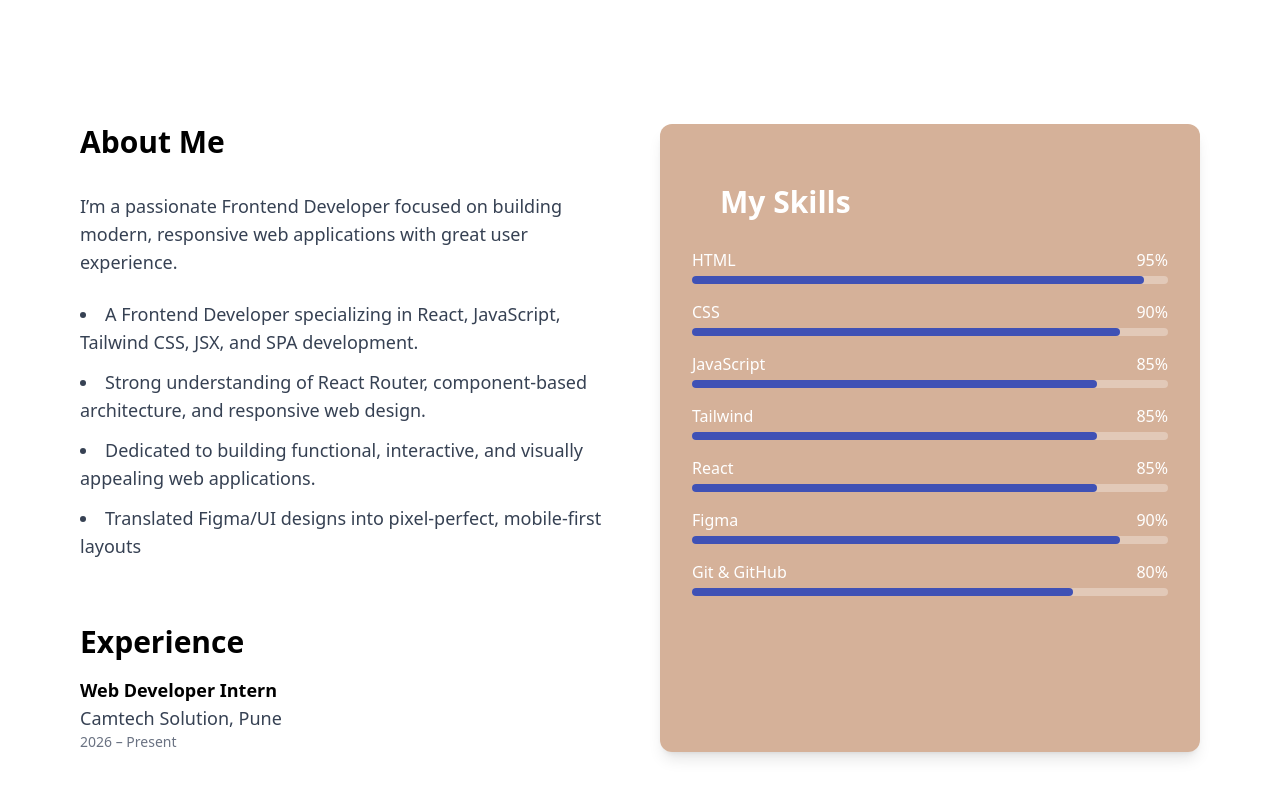
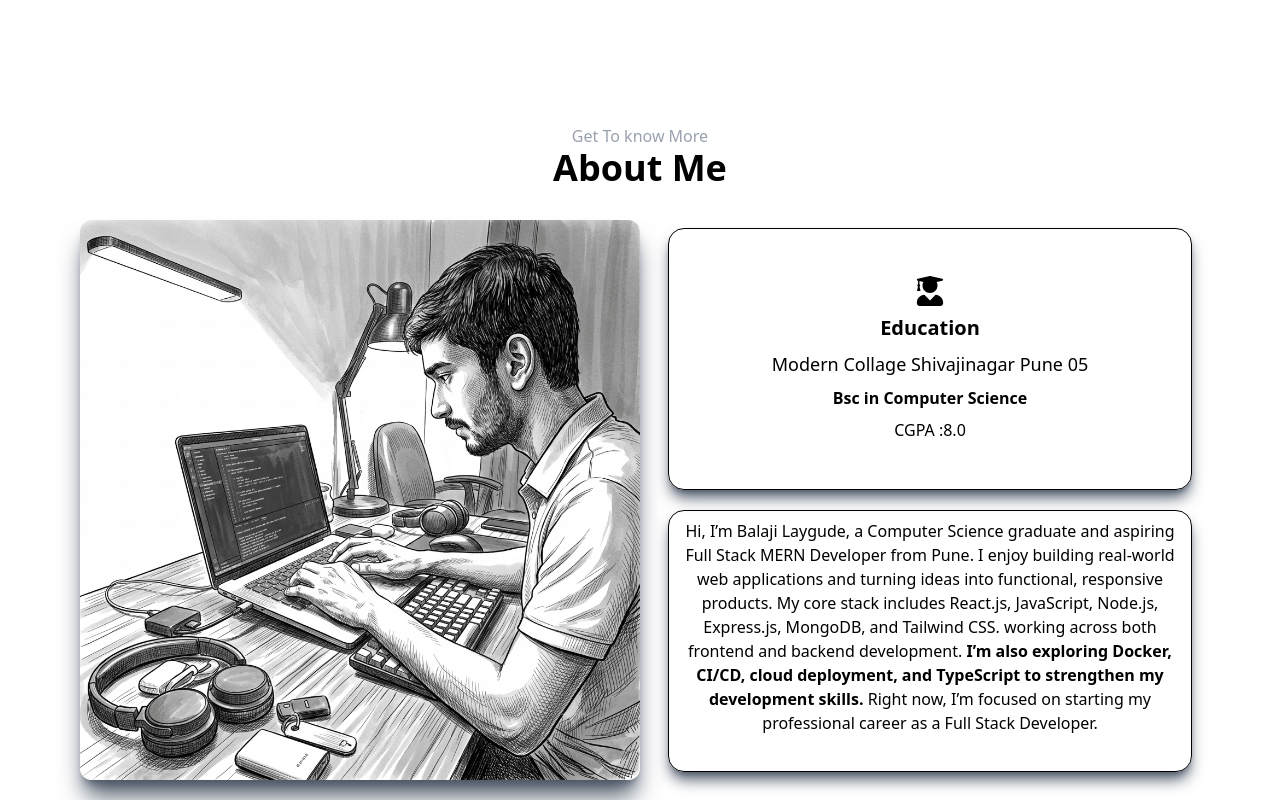
Before and after one commit to balajilaygude/Balaji-s_Portpolio, a React (Vite) app: page / in a window 1280 px wide. Shown: the part 1440-2240 px from the top of the page. Built offline with nearby package versions, Linux system fonts and the light colour scheme.

Commit message:
About is Done

```diff
--- a/src/components/About.jsx
+++ b/src/components/About.jsx
@@ -1,3 +1,6 @@
+import { PiMedal } from "react-icons/pi";
+import { FaUserGraduate } from "react-icons/fa";
+
 export default function About() {
   const skills = [
     { name: "HTML", level: 95 },
@@ -10,48 +13,40 @@ export default function About() {
   ];
 
   return (
-    <section
-      id="about"
-      className="px-6 md:px-20 py-16 grid md:grid-cols-2 gap-10"
-    >
+    <section id="about" className="px-6 md:px-20 py-16 gap-10">
       <div>
-        <h2 className="text-3xl font-bold mb-8">About Me</h2>
-        <ul className="mb-6 text-lg space-y-3 list-disc list-inside text-gray-700">
-          <p className="text-lg text-gray-700 mb-6">
-            I’m a passionate Frontend Developer focused on building modern,
-            responsive web applications with great user experience.
-          </p>
-          <li>
-            {" "}
-            A Frontend Developer specializing in React, JavaScript, Tailwind
-            CSS, JSX, and SPA development.
-          </li>
-          <li>
-            {" "}
-            Strong understanding of React Router, component-based architecture,
-            and responsive web design.
-          </li>
-          <li>
-            {" "}
-            Dedicated to building functional, interactive, and visually
-            appealing web applications.
-          </li>
-          <li>
-            {" "}
-            Translated Figma/UI designs into pixel-perfect, mobile-first layouts
-          </li>
-        </ul>
+        <p className="text-gray-400 text-center">Get To know More</p>
+        <h2 className="text-4xl text-center font-bold mb-8">About Me</h2>
+        <div className="flex flex-col w-full lg:flex-row gap-5">
+          <img
+            src="/pic.png"
+            alt=""
+            className="lg:w-3/6 w-full rounded-xl shadow-xl shadow-gray-600"
+          />
 
-        <h2 className="text-3xl font-bold mt-16 mb-4">Experience</h2>
-
-        <div className="text-lg">
-          <p className="font-semibold">Web Developer Intern</p>
-          <p className="text-gray-700">Camtech Solution, Pune</p>
-          <p className="text-sm text-gray-500">2026 – Present</p>
+          <div className="grid grid-rows-2 w-full lg:w-3/6 p-2 gap-5">
+            {/* <div className=" flex flex-col gap-2 items-center justify-center rounded-2xl border">
+              <PiMedal className="text-3xl" />
+              <h2 className="text-xl font-semibold">Experience</h2>
+              <p className="text-lg">Camtech Solutions Pvt. Ltd.</p>
+              <h3 className="font-semibold">Frontend Developer</h3>
+              <p>Jan 2026 – May 2026</p>
+            </div> */}
+            <div className=" flex flex-col gap-2 items-center justify-center rounded-2xl border p-2 shadow-lg shadow-gray-600">
+              <FaUserGraduate className="text-3xl" />
+              <h2 className="text-xl font-semibold">Education</h2>
+              <p className="text-lg">Modern Collage Shivajinagar Pune 05</p>
+              <h3 className="font-semibold">Bsc in Computer Science</h3>
+              <p>CGPA :8.0</p>
+            </div>
+            <p className="border rounded-2xl p-2 text-center shadow-lg shadow-gray-600">
+              Hi, I’m Balaji Laygude, a Computer Science graduate and aspiring Full Stack MERN Developer from Pune. I enjoy building real-world web applications and turning ideas into functional, responsive products. My core stack includes React.js, JavaScript, Node.js, Express.js, MongoDB, and Tailwind CSS. working across both frontend and backend development. <span className="font-semibold">I’m also exploring Docker, CI/CD, cloud deployment, and TypeScript to strengthen my development skills.</span> Right now, I’m focused on starting my professional career as a Full Stack Developer.
+            </p>
+          </div>
         </div>
       </div>
 
-      <div className="bg-amber-800/40 p-8 rounded-xl text-white shadow-lg">
+      {/* <div className="bg-amber-800/40 p-8 rounded-xl text-white shadow-lg">
         <h3 className="text-3xl font-bold mb-4 sm:m-7">My Skills</h3>
         {skills.map((skill) => (
           <div key={skill.name} className="mb-4">
@@ -67,7 +62,7 @@ export default function About() {
             </div>
           </div>
         ))}
-      </div>
+      </div> */}
     </section>
   );
 }
```
Also changed, not shown: public/pic.png (added).
